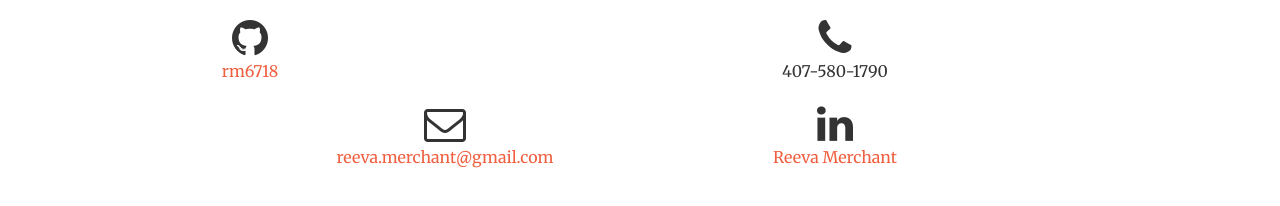
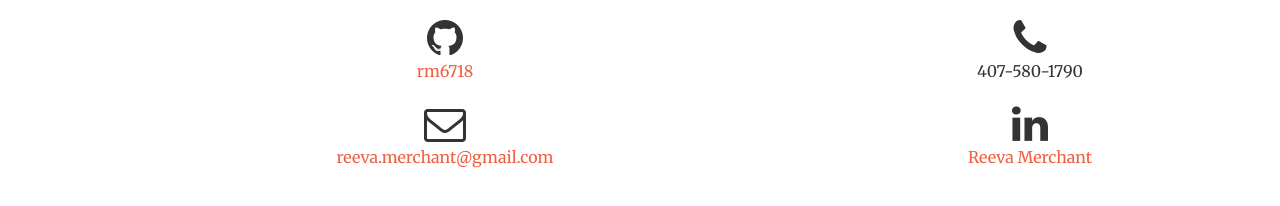
Before and after one commit to rm6718/rm67.18.github.io, a website: page index.html in a window 1280 px wide. Shown: the part 1878-2084 px from the top of the page. Drawn offline with nearby package versions, Linux system fonts and the light colour scheme.

Commit message:
new changes

```diff
--- a/index.html
+++ b/index.html
@@ -73,7 +73,7 @@
             <div class="header-content-inner">
                 <h1 id="homeHeading">Reeva Merchant</h1>
                 <hr>
-                <p>Java developer based out of Orlando,Florida</p>
+                <p>Java developer based out of Orlando, Florida</p>
                 <a href="#about" class="btn btn-primary btn-xl page-scroll">Find Out More</a>
             </div>
         </div>
@@ -162,7 +162,7 @@
                     <p>Need more info? Check out my GitHub or LinkedIn profile.
                         Want to chat? Give me a call or send me an email and I will get back to you as soon as possible.</p>
                 </div>
-                <div class="col-lg-4 text-center">
+                <div class="col-lg-4 col-lg-offset-2 text-center">
                     <i class="fa fa-github fa-3x sr-contact"></i>
                     <p><a href="https://github.com/rm6718">rm6718</a></p>
                 </div>
@@ -174,7 +174,7 @@
                     <i class="fa fa-envelope-o fa-3x sr-contact"></i>
                     <p><a href="mailto:your-email@your-domain.com">reeva.merchant@gmail.com</a></p>
                 </div>
-                <div class="col-lg-4 text-center">
+                <div class="col-lg-4 col-lg-offset-2 text-center">
                     <i class="fa fa-linkedin fa-3x sr-contact"></i>
                     <p><a href="https://www.linkedin.com/in/reeva-merchant-95487a130">Reeva Merchant</a></p>
                 </div>
```
